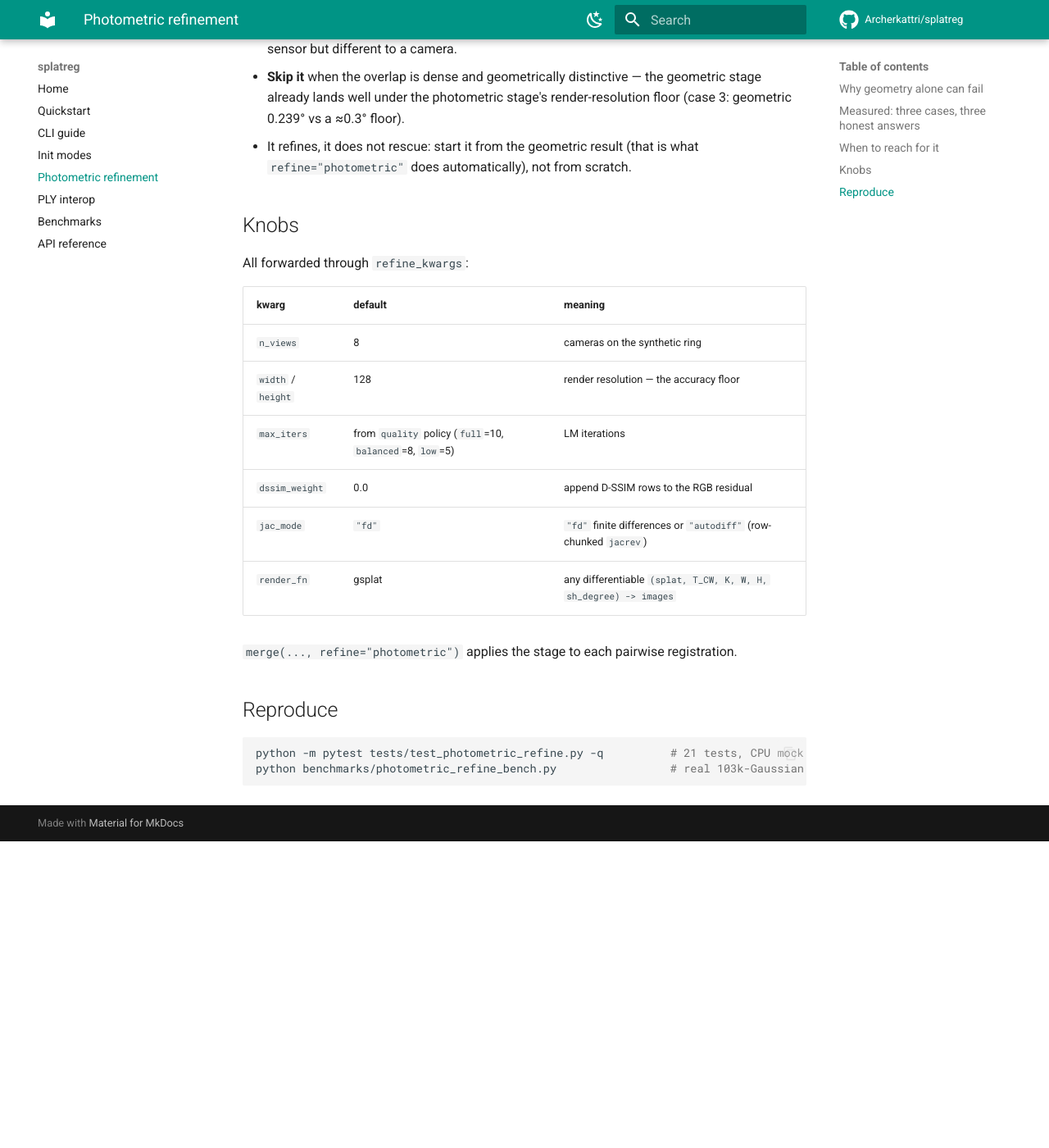
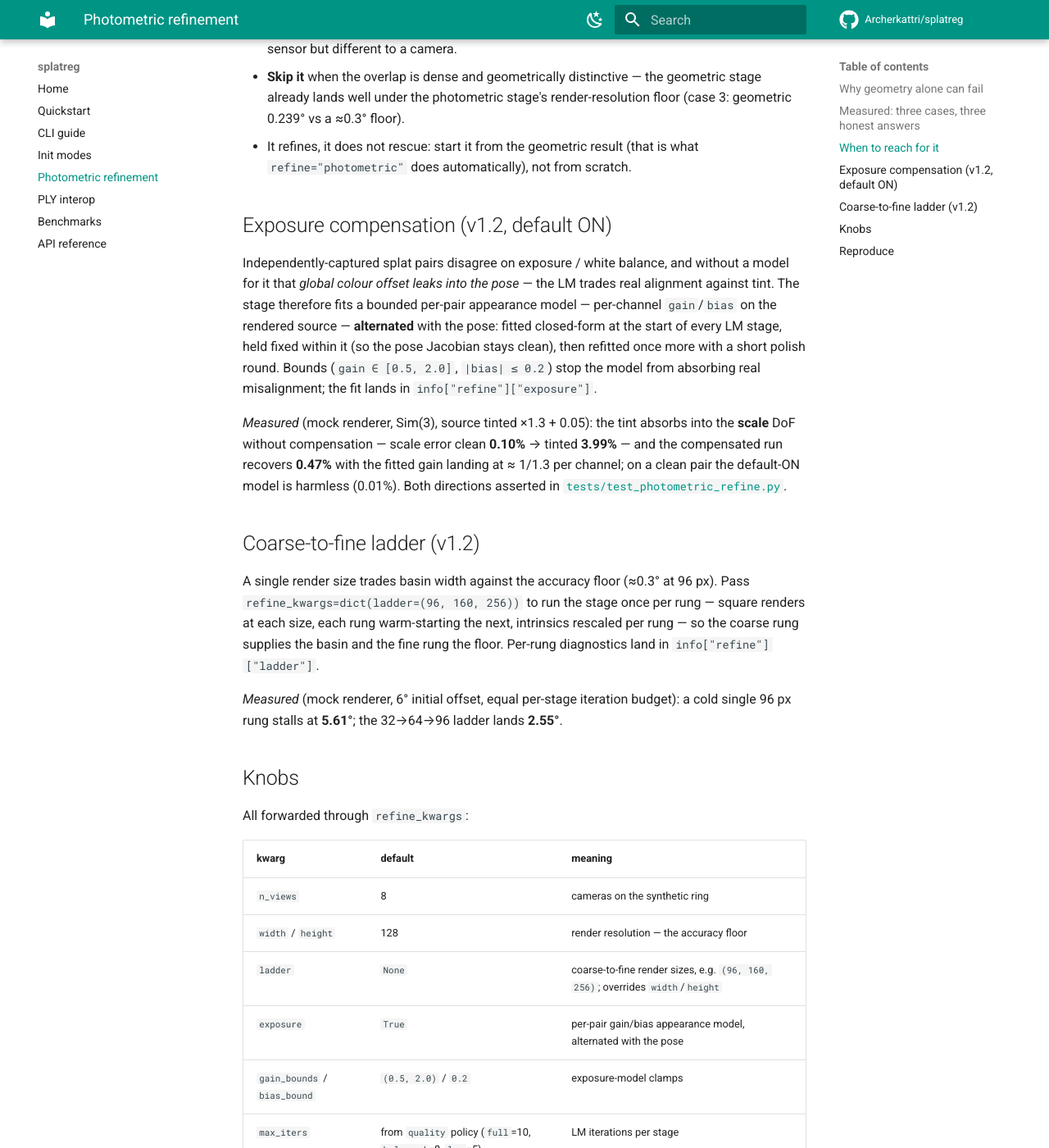
Before and after one commit to Archerkattri/splatreg, an MkDocs documentation site: the page built from docs_site/photometric.md, in a window 1280 px wide and 1400 px high, scrolled down 1635 px. Shown: the whole window at 82% size. Built offline with MkDocs 1.6.1 and Material for MkDocs 9.7.7, drawn with Linux system fonts in a browser that asks for light colours; comment, search, counter and statistics services are not loaded; before the commit the page ends 2661 px from its top, so only the background shows below that; some of the changed text lies outside the part shown.

Commit message:
v1.2: results-backed docs for the SH/exposure/ladder/covariance/--fast additions
- README: 'What's new in v1.2' with each feature's verifying evidence
  (SH Wigner property tests < 1e-5 vs an independent basis evaluator;
  exposure 0.10% -> 3.99% -> 0.47% scale-err triple; ladder 5.61 -> 2.55 deg;
  covariance SPD + noise-response tests; --fast 6/6 in 41 s). Suite count
  refreshed from the recorded gate: 126 passed, 3 CUDA-skips.
- RESULTS.md: new section 5j with the measured tables + the recorded
  --fast run; suite-count section refreshed.
- docs_site: ply-interop SH section rewritten for the implemented Wigner
  rotation (was the 'two clean options' workaround); photometric page
  documents exposure + ladder with the measured numbers; api reference
  adds apply_transform + splatreg.sh; index updated. mkdocs build --strict
  clean.
- version 1.2.0 (pyproject, __init__, CITATION.cff, README citation).

````diff
--- a/docs_site/photometric.md
+++ b/docs_site/photometric.md
@@ -64,6 +64,33 @@ Rules of thumb:
 - It refines, it does not rescue: start it from the geometric result (that is what
   `refine="photometric"` does automatically), not from scratch.
 
+## Exposure compensation (v1.2, default ON)
+
+Independently-captured splat pairs disagree on exposure / white balance, and without a model
+for it that *global colour offset leaks into the pose* — the LM trades real alignment against
+tint. The stage therefore fits a bounded per-pair appearance model — per-channel `gain`/`bias`
+on the rendered source — **alternated** with the pose: fitted closed-form at the start of every
+LM stage, held fixed within it (so the pose Jacobian stays clean), then refitted once more with
+a short polish round. Bounds (`gain ∈ [0.5, 2.0]`, `|bias| ≤ 0.2`) stop the model from
+absorbing real misalignment; the fit lands in `info["refine"]["exposure"]`.
+
+*Measured* (mock renderer, Sim(3), source tinted ×1.3 + 0.05): the tint absorbs into the
+**scale** DoF without compensation — scale error clean **0.10%** → tinted **3.99%** — and the
+compensated run recovers **0.47%** with the fitted gain landing at ≈ 1/1.3 per channel; on a
+clean pair the default-ON model is harmless (0.01%). Both directions asserted in
+[`tests/test_photometric_refine.py`](https://github.com/Archerkattri/splatreg/blob/main/tests/test_photometric_refine.py).
+
+## Coarse-to-fine ladder (v1.2)
+
+A single render size trades basin width against the accuracy floor (≈0.3° at 96 px). Pass
+`refine_kwargs=dict(ladder=(96, 160, 256))` to run the stage once per rung — square renders at
+each size, each rung warm-starting the next, intrinsics rescaled per rung — so the coarse rung
+supplies the basin and the fine rung the floor. Per-rung diagnostics land in
+`info["refine"]["ladder"]`.
+
+*Measured* (mock renderer, 6° initial offset, equal per-stage iteration budget): a cold single
+96 px rung stalls at **5.61°**; the 32→64→96 ladder lands **2.55°**.
+
 ## Knobs
 
 All forwarded through `refine_kwargs`:
@@ -72,7 +99,10 @@ All forwarded through `refine_kwargs`:
 |---|---|---|
 | `n_views` | 8 | cameras on the synthetic ring |
 | `width` / `height` | 128 | render resolution — the accuracy floor |
-| `max_iters` | from `quality` policy (`full`=10, `balanced`=8, `low`=5) | LM iterations |
+| `ladder` | `None` | coarse-to-fine render sizes, e.g. `(96, 160, 256)`; overrides `width`/`height` |
+| `exposure` | `True` | per-pair gain/bias appearance model, alternated with the pose |
+| `gain_bounds` / `bias_bound` | `(0.5, 2.0)` / `0.2` | exposure-model clamps |
+| `max_iters` | from `quality` policy (`full`=10, `balanced`=8, `low`=5) | LM iterations per stage |
 | `dssim_weight` | 0.0 | append D-SSIM rows to the RGB residual |
 | `jac_mode` | `"fd"` | `"fd"` finite differences or `"autodiff"` (row-chunked `jacrev`) |
 | `render_fn` | gsplat | any differentiable `(splat, T_CW, K, W, H, sh_degree) -> images` |
@@ -82,6 +112,6 @@ All forwarded through `refine_kwargs`:
 ## Reproduce
 
 ```bash
-python -m pytest tests/test_photometric_refine.py -q          # 21 tests, CPU mock renderer
+python -m pytest tests/test_photometric_refine.py -q          # 27 tests, CPU mock renderer
 python benchmarks/photometric_refine_bench.py                 # real 103k-Gaussian pair (GPU)
 ```
--- a/pyproject.toml
+++ b/pyproject.toml
@@ -4,7 +4,7 @@ build-backend = "setuptools.build_meta"
 
 [project]
 name = "splatreg"
-version = "1.1.0"
+version = "1.2.0"
 description = "Composable geometry-first SE(3)/Sim(3) registration for 3D Gaussian Splatting — the inverse of gsplat."
 readme = "README.md"
 requires-python = ">=3.9"
--- a/splatreg/__init__.py
+++ b/splatreg/__init__.py
@@ -59,7 +59,7 @@ except ImportError:  # pragma: no cover
 # v1.2: real-SH Wigner-D rotation (pure torch — rotates f_rest with the splat).
 from .sh import rotate_sh, sh_rotation_matrix  # noqa: F401
 
-__version__ = "1.1.0"
+__version__ = "1.2.0"
 __all__ = [
     "apply_transform",
     "register",
````
Also changed, not shown: README.md (+11 -2 lines), RESULTS.md (+47 -2 lines), docs_site/api.md (+8 -0 lines), docs_site/index.md (+5 -3 lines), 1 other file.
